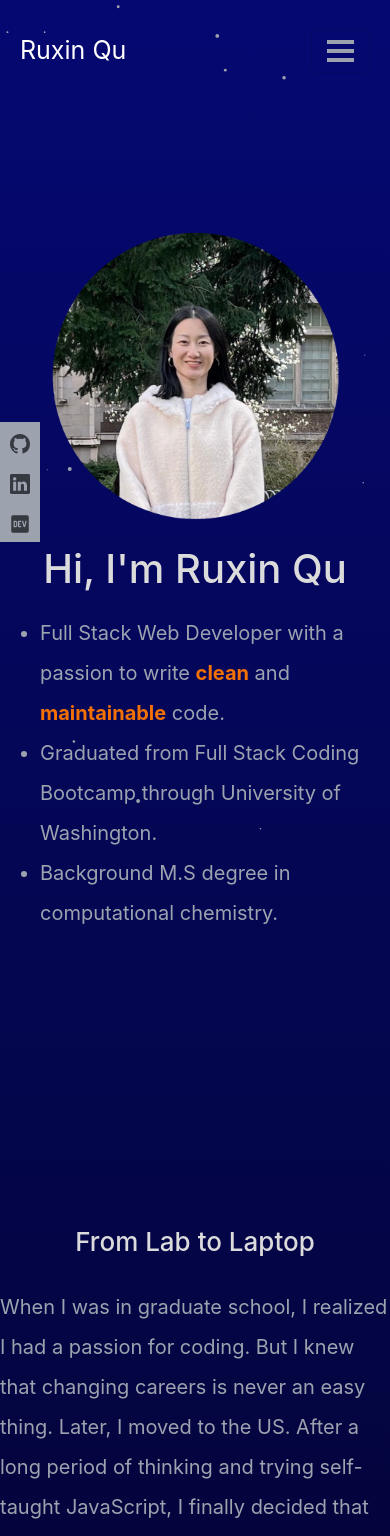
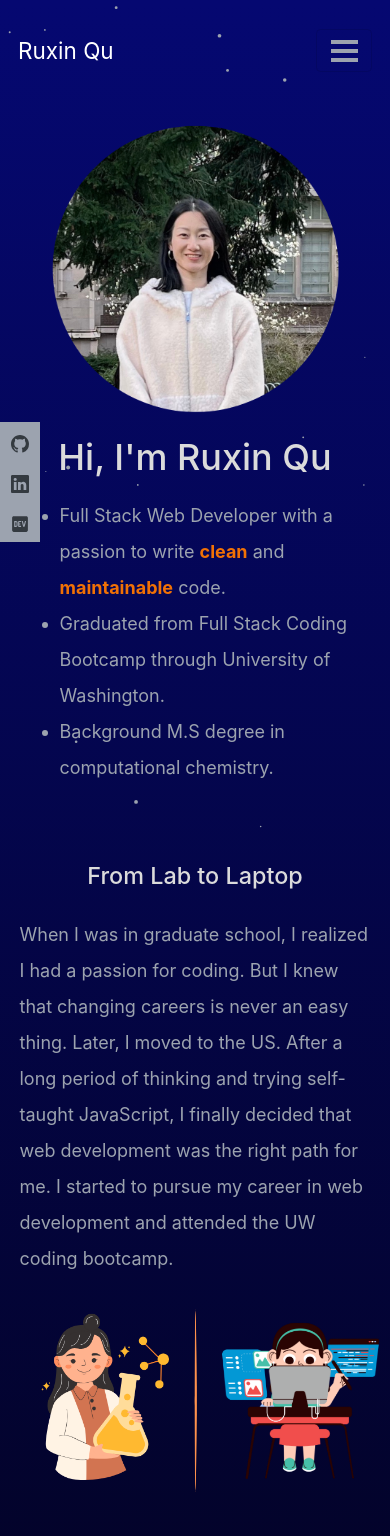
Before and after one commit to RuxinQu/react-portfolio, a React (Create React App) app: page / in a window 390 px wide. Shown: the top 1536 px of the page. Built offline with nearby package versions, Linux system fonts and the light colour scheme.

Commit message:
fix the layout on mobile

```diff
--- a/package.json
+++ b/package.json
@@ -10,7 +10,6 @@
     "@testing-library/jest-dom": "^5.16.5",
     "@testing-library/react": "^13.4.0",
     "@testing-library/user-event": "^13.5.0",
-    "avataaars2": "^1.1.1",
     "bootstrap": "^4.6.2",
     "compress-create-react-app": "^1.3.1",
     "framer-motion": "^9.0.4",
--- a/src/App.css
+++ b/src/App.css
@@ -1,6 +1,5 @@
 .App {
   color: #9ca3af;
-  /* min-height: 100vh; */
   background-image: linear-gradient(#050871 0%, #02010c 97.5%);
 }
 
@@ -26,7 +25,6 @@ a:hover {
 #contact,
 #resume,
 #work {
-  /* padding-top: 50px; */
   position: relative;
   z-index: 2;
 }
--- a/src/index.css
+++ b/src/index.css
@@ -1,5 +1,5 @@
 html {
-  font-size: 20px;
+  font-size: 18px;
 }
 
 h1 {
--- a/src/page/About.js
+++ b/src/page/About.js
@@ -1,25 +1,24 @@
-// import Avatar from "avataaars2";
 import GitHubCalendar from "react-github-calendar";
-import { Box } from "@mui/system";
-import Divider from "@mui/material/Divider";
 import useMediaQuery from "@mui/material/useMediaQuery";
 import { styled } from "@mui/system";
+import { Box } from "@mui/system";
 
 const CustomBox = styled(Box)(({ theme }) => ({
   display: "flex",
   alignItems: "center",
   justifyContent: "space-between",
-  // sx={{width: { xs: "90%", md: "80%", lg: 1200 }}} ,
-  padding: "15dvh 0",
   margin: "0 auto",
-  [theme.breakpoints.down("xs")]: {
-    width: "90%", // For screens smaller than 'md', set width to 100%
+  [theme.breakpoints.up("xs")]: {
+    width: "90%",
+    padding: "20px 0",
   },
   [theme.breakpoints.up("md")]: {
-    width: "80%", // For screens 'md' and larger, set width to 50%
+    width: "80%",
+    padding: "30px 0",
   },
   [theme.breakpoints.up("lg")]: {
-    width: 1200, // For screens 'md' and larger, set width to 50%
+    width: 1100,
+    padding: "50px 0",
   },
 }));
 
@@ -65,14 +64,6 @@ export default function About() {
         </Box>
       </CustomBox>
 
-      {/* <Divider
-        sx={{
-          borderBottomWidth: 1,
-          mx: "auto",
-          width: 200,
-        }}
-      /> */}
-
       <CustomBox flexDirection={isSmallScreen ? "column" : "row"}>
         <Box
           sx={{
@@ -89,12 +80,14 @@ export default function About() {
           >
             From Lab to Laptop
           </h5>
-          When I was in graduate school, I realized I had a passion for coding.
-          But I knew that changing careers is never an easy thing. Later, I
-          moved to the US. After a long period of thinking and trying
-          self-taught JavaScript, I finally decided that web development was the
-          right path for me. I started to pursue my career in web development
-          and attended the UW coding bootcamp.
+          <p>
+            When I was in graduate school, I realized I had a passion for
+            coding. But I knew that changing careers is never an easy thing.
+            Later, I moved to the US. After a long period of thinking and trying
+            self-taught JavaScript, I finally decided that web development was
+            the right path for me. I started to pursue my career in web
+            development and attended the UW coding bootcamp.
+          </p>
         </Box>
 
         <img
@@ -133,7 +126,12 @@ export default function About() {
           </ul>
         </Box>
       </CustomBox>
-      <Box display={"flex"} justifyContent={"center"}>
+
+      <Box
+        display={"flex"}
+        justifyContent={"center"}
+        sx={{ width: "90%", mx: "auto" }}
+      >
         <GitHubCalendar
           username="RuxinQu"
           blockSize={15}
```
